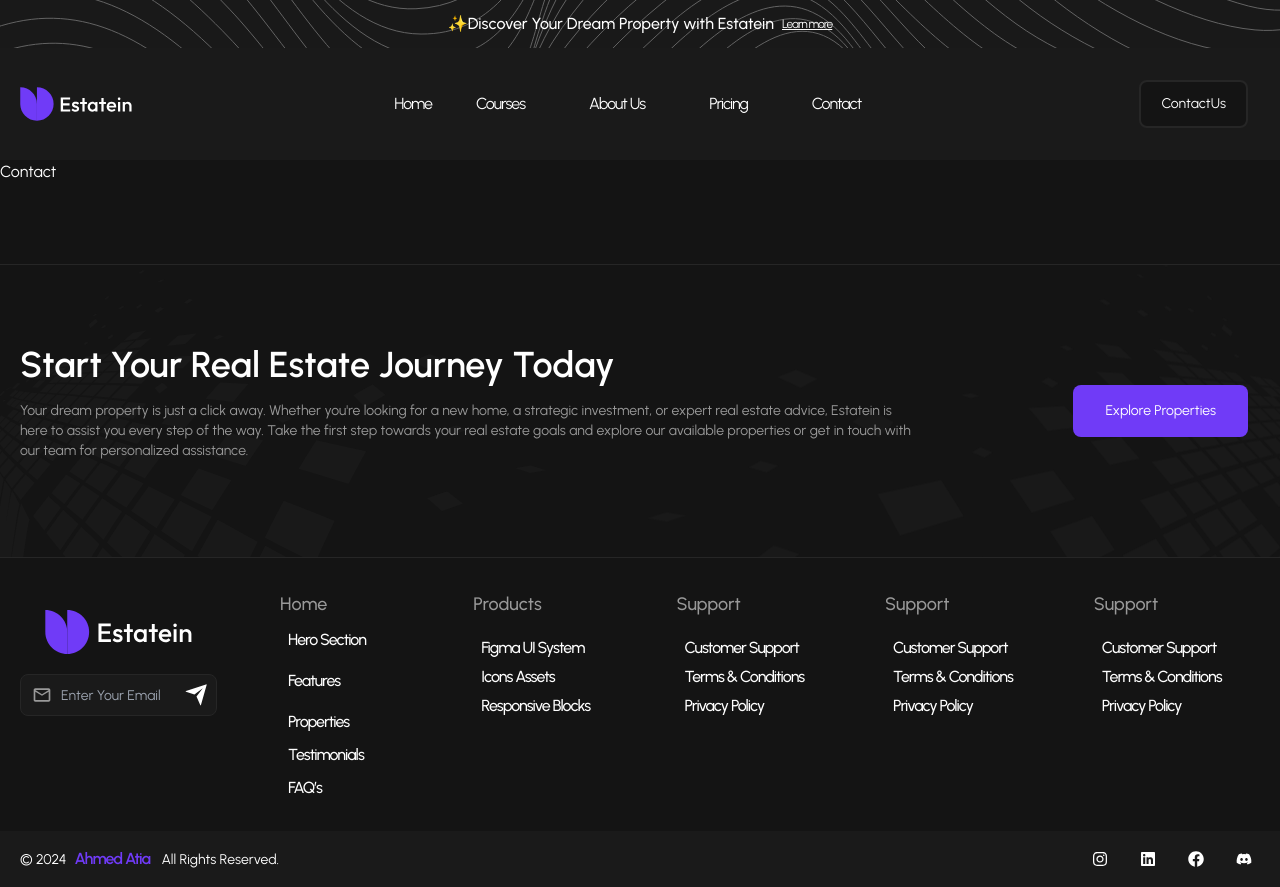
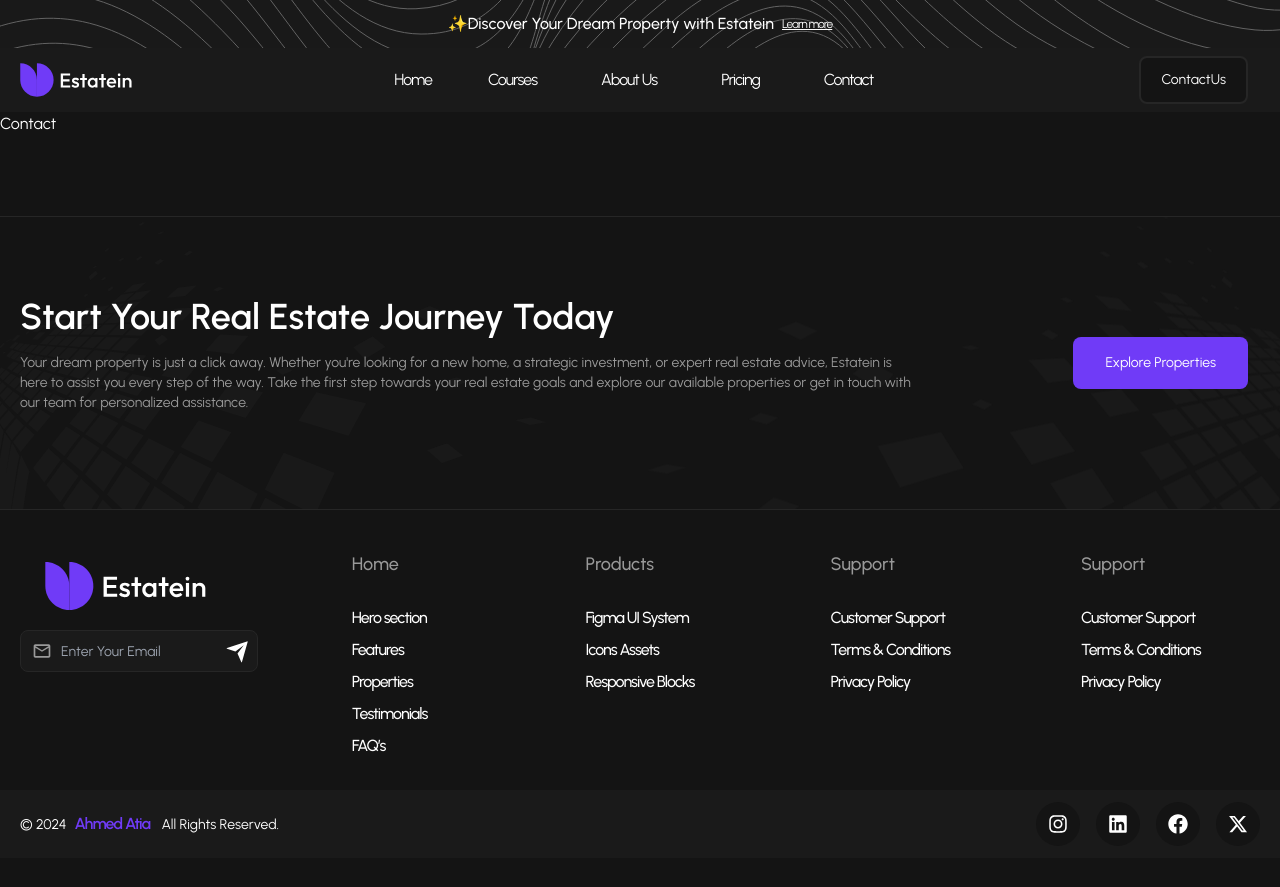
Before and after one commit to Ahmedatia99/Estatein, a React (Vite) app: page /contact in a window 1280 px wide. After the commit the page ends 858 px from the top, so only its background shows below. Built offline with nearby package versions, Linux system fonts and the light colour scheme.

Commit message:
arrange home

```diff
--- a/src/components/Home/atom/Header.jsx
+++ b/src/components/Home/atom/Header.jsx
@@ -1,8 +1,9 @@
 import React from "react";
 import { Button } from "../../atoms/Button/Button.tsx";
+import {Element} from "react-scroll"
 export default function Header() {
   return (
-    <div className="container mx-auto grid tablet:grid-cols-2 bg-senior gap-14 mobile:grid-cols-1 ">
+    <Element name="hero" className="container mx-auto grid tablet:grid-cols-2 bg-senior gap-14 mobile:grid-cols-1 ">
       <div className="taplet:py-20 mobile:py-0 tablet:order-1 mobile:order-2">
         <h2 className="lg:text-5xl mobile:text-3xl tablet:py-5 mobile:py-3 font-semibold text-white max-w-xl leading-normal ">
           Discover Your Dream Property with Estatein
@@ -63,6 +64,6 @@ export default function Header() {
           className="w-full tablet:rounded-none mobile:rounded-2xl mobile:flex tablet:hidden laptop:hidden "
         />
       </div>
-    </div>
+    </Element>
   );
 }
--- a/src/components/atoms/Footer.jsx
+++ b/src/components/atoms/Footer.jsx
@@ -4,15 +4,16 @@ import { RiSendPlaneFill } from "react-icons/ri";
 import { FaInstagram } from "react-icons/fa";
 import { FaLinkedin } from "react-icons/fa6";
 import { FaFacebook } from "react-icons/fa";
-import { FaDiscord } from "react-icons/fa";
+import { FaXTwitter } from "react-icons/fa6";
 import { Link as ScrollLink } from "react-scroll";
 import { Link as RouterLink } from "react-router-dom";
+// import { Element } from "react-scroll";
 
 export default function Footer() {
   return (
     <footer className="w-full ">
       <div className="px-5">
-        <div className="mx-auto container grid grid-cols-2 sm:grid-cols-4 lg:grid-cols-6 gap-3 gap-y-3 md:gap-3 mobile:gap-8 py-8 ">
+        <div className="mx-auto container grid grid-cols-2 sm:grid-cols-5 lg:grid-cols-5 gap-3 gap-y-3 md:gap-3 mobile:gap-8 py-8 ">
           <div className=" items-center">
             <RouterLink to="/" className="flex justify-center lg:justify-start">
               <img src="./images/Logo.svg" />
@@ -21,11 +22,14 @@ export default function Footer() {
             <form className="flex items-center justify-center max-w-lg mx-auto">
               <div className="relative w-full">
                 <div className="absolute inset-y-0 start-0 flex items-center ps-3 pointer-events">
-                  <MdOutlineEmail className="text-tasting" size={20} />
+                  <MdOutlineEmail
+                    className="text-tasting laptop:block tablet:hidden mobile:hidden"
+                    size={20}
+                  />
                 </div>
                 <input
                   placeholder="Enter Your Email"
-                  className=" laptop:placeholder:text-sm tablet:placeholder:text-xs mobile:placeholder:text-xs outline-none bg-junior border border-stroke text-tasting text-base rounded-lg  focus:border-blue-500 block w-full ps-10 p-2 "
+                  className=" laptop:placeholder:text-sm tablet:placeholder:text-xs mobile:placeholder:text-xs outline-none bg-junior border border-stroke text-tasting text-base rounded-lg  focus:border-blue-500 block w-full mobile:ps-2 laptop:ps-10 p-2 "
                   type="text"
                 />
                 <button
@@ -39,54 +43,56 @@ export default function Footer() {
           </div>
           {/*  */}
           <div className="lg:mx-auto text-left ">
-            <h4 className="text-lg text-tasting font-medium mb-3">Home</h4>
-            <ul className="text-sm flex flex-col gap-3">
-              <li className="mb-2 cursor-pointer">
+            <h4 className="text-lg text-tasting font-medium  tablet:mb-5 mobile:mb-0 p-2">
+              Home
+            </h4>
+            <ul className="text-sm  transition-all duration-500 flex flex-col gap-2">
+              <li className="cursor-pointer">
                 <ScrollLink
                   smooth={true}
                   duration={500}
                   to="hero"
-                  className="hover:text-purple font-medium p-2 "
+                  className="hover:text-purple font-medium p-2 tablet:text-sm mobile:text-xs laptop:text-base "
                 >
-                  Hero Section
+                  Hero section
                 </ScrollLink>
               </li>
-              <li className="mb-2 cursor-pointer">
+              <li className="cursor-pointer">
                 <ScrollLink
-                  name="feature"
+                  to="feature"
                   smooth={true}
                   duration={500}
-                  className="hover:text-purple font-medium p-2 cursor-pointer "
+                  className="hover:text-purple font-medium p-2 tablet:text-sm mobile:text-xs laptop:text-base cursor-pointer "
                 >
                   Features
                 </ScrollLink>
               </li>
               <li>
                 <ScrollLink
-                  name="feature"
+                  to="feature"
                   smooth={true}
                   duration={500}
-                  className="hover:text-purple font-medium p-2 cursor-pointer "
+                  className="hover:text-purple font-medium p-2 tablet:text-sm mobile:text-xs laptop:text-base cursor-pointer "
                 >
                   Properties
                 </ScrollLink>
               </li>
               <li>
                 <ScrollLink
-                  name="prop"
+                  to="prop"
                   smooth={true}
                   duration={500}
-                  className="hover:text-purple font-medium p-2 cursor-pointer "
+                  className="hover:text-purple font-medium p-2 tablet:text-sm mobile:text-xs laptop:text-base cursor-pointer "
                 >
                   Testimonials
                 </ScrollLink>
               </li>
               <li>
                 <ScrollLink
-                  name="questions"
+                  to="questions"
                   smooth={true}
                   duration={500}
-                  className="hover:text-purple font-medium p-2 cursor-pointer "
+                  className="hover:text-purple font-medium p-2 tablet:text-sm mobile:text-xs laptop:text-base cursor-pointer "
                 >
                   FAQ’s
                 </ScrollLink>
@@ -95,62 +101,47 @@ export default function Footer() {
           </div>
           {/* <!--End Col--> */}
           <div className="lg:mx-auto text-left ">
-            <h4 className="text-lg text-tasting font-medium mb-5">Products</h4>
+            <h4 className="laptop:text-lg tablet:text-base mobile:text-base text-tasting font-medium tablet:mb-5 mobile:mb-0 p-2">
+              Products
+            </h4>
             <ul className="text-sm  transition-all duration-500">
               <li className="mb-2 cursor-pointer">
-                <ScrollLink className=" hover:text-purple font-medium p-2">
+                <ScrollLink className=" hover:text-purple font-medium p-2 tablet:text-sm mobile:text-xs laptop:text-base">
                   Figma UI System
                 </ScrollLink>
               </li>
               <li className="mb-2 cursor-pointer">
-                <ScrollLink className="  hover:text-purple font-medium p-2">
+                <ScrollLink className="  hover:text-purple font-medium p-2 tablet:text-sm mobile:text-xs laptop:text-base">
                   Icons Assets
                 </ScrollLink>
               </li>
               <li>
-                <ScrollLink className="  hover:text-purple font-medium p-2">
+                <ScrollLink className="  hover:text-purple font-medium p-2 tablet:text-sm mobile:text-xs laptop:text-base">
                   Responsive Blocks
                 </ScrollLink>
               </li>
             </ul>
           </div>
           {/*  */}
+
+          {/* <!--End Col--> */}
           <div className="lg:mx-auto text-left ">
-            <h4 className="text-lg text-tasting font-medium mb-5">Support</h4>
+            <h4 className="laptop:text-lg tablet:text-base mobile:base text-tasting font-medium  tablet:mb-5 mobile:mb-0 p-2">
+              Support
+            </h4>
             <ul className="text-sm  transition-all duration-500">
               <li className="mb-2 cursor-pointer">
-                <ScrollLink className=" hover:text-purple font-medium p-2">
+                <ScrollLink className=" hover:text-purple font-medium p-2 tablet:text-sm mobile:text-xs laptop:text-base">
                   Customer Support
                 </ScrollLink>
               </li>
               <li className="mb-2 cursor-pointer">
-                <ScrollLink className="  hover:text-purple font-medium p-2">
+                <ScrollLink className="  hover:text-purple font-medium p-2 tablet:text-sm mobile:text-xs laptop:text-base ">
                   Terms & Conditions
                 </ScrollLink>
               </li>
               <li>
-                <ScrollLink className="  hover:text-purple font-medium p-2">
-                  Privacy Policy
-                </ScrollLink>
-              </li>
-            </ul>
-          </div>
-          {/* <!--End Col--> */}
-          <div className="lg:mx-auto text-left ">
-            <h4 className="text-lg text-tasting font-medium mb-5">Support</h4>
-            <ul className="text-sm  transition-all duration-500">
-              <li className="mb-2 cursor-pointer">
-                <ScrollLink className=" hover:text-purple font-medium p-2">
-                  Customer Support
-                </ScrollLink>
-              </li>
-              <li className="mb-2 cursor-pointer">
-                <ScrollLink className="  hover:text-purple font-medium p-2 ">
-                  Terms & Conditions
-                </ScrollLink>
-              </li>
-              <li>
-                <ScrollLink className="  hover:text-purple font-medium p-2">
+                <ScrollLink className="  hover:text-purple font-medium p-2 tablet:text-sm mobile:text-xs laptop:text-base">
                   Privacy Policy
                 </ScrollLink>
               </li>
@@ -158,20 +149,22 @@ export default function Footer() {
           </div>
           {/*  */}
           <div className="lg:mx-auto text-left ">
-            <h4 className="text-lg text-tasting font-medium mb-5">Support</h4>
+            <h4 className="laptop:text-lg tablet:text-base mobile:base text-tasting font-medium  tablet:mb-5 mobile:mb-0 p-2">
+              Support
+            </h4>
             <ul className="text-sm  transition-all duration-500">
               <li className="mb-2 cursor-pointer">
-                <ScrollLink className=" hover:text-purple font-medium p-2">
+                <ScrollLink className=" hover:text-purple font-medium p-2 tablet:text-sm mobile:text-xs laptop:text-base">
                   Customer Support
                 </ScrollLink>
               </li>
               <li className="mb-2 cursor-pointer">
-                <ScrollLink className="  hover:text-purple font-medium p-2">
+                <ScrollLink className="  hover:text-purple font-medium p-2 tablet:text-sm mobile:text-xs laptop:text-base">
                   Terms & Conditions
                 </ScrollLink>
               </li>
               <li>
-                <ScrollLink className="  hover:text-purple font-medium p-2">
+                <ScrollLink className="  hover:text-purple font-medium p-2 tablet:text-sm mobile:text-xs laptop:text-base">
                   Privacy Policy
                 </ScrollLink>
               </li>
@@ -179,8 +172,8 @@ export default function Footer() {
           </div>
         </div>
       </div>
-      <div className="py-3 bg-junior px-5">
-        <div className="flex items-center justify-center  flex-col lg:justify-between lg:flex-row">
+      <div className=" py-3 bg-junior px-5">
+        <div className="container mx-auto  flex items-center justify-center  flex-col lg:justify-between lg:flex-row">
           <span className="text-sm  ">
             © 2024
             <RouterLink
@@ -192,18 +185,45 @@ export default function Footer() {
             All Rights Reserved.
           </span>
           <div className="flex mt-4 space-x-4 sm:justify-center lg:mt-0 ">
-            <ScrollLink className="p-2">
-              <FaInstagram />
-            </ScrollLink>
-            <ScrollLink className="p-2">
-              <FaLinkedin />
-            </ScrollLink>
-            <ScrollLink className="p-2 ">
-              <FaFacebook />
-            </ScrollLink>
-            <ScrollLink className=" p-2">
-              <FaDiscord />
-            </ScrollLink>
+            <RouterLink
+              className="p-3 bg-senior rounded-full"
+              target="blank"
+              to="https://www.instagram.com/itsahmedatia/"
+            >
+              <FaInstagram
+                size={20}
+                className=" cursor-pointer hover:scale-125 hover:text-purple"
+              />
+            </RouterLink>
+            <RouterLink
+              className="p-3 bg-senior rounded-full"
+              target="blank"
+              to="https://www.linkedin.com/in/ahmed-atia-b60458206/"
+            >
+              <FaLinkedin
+                size={20}
+                className=" cursor-pointer hover:scale-125 hover:text-purple"
+              />
+            </RouterLink>
+            <RouterLink
+              className="p-3 bg-senior rounded-full"
+              target="blank"
+              to="https://web.facebook.com/ahmedatiaa74"
+            >
+              <FaFacebook
+                size={20}
+                className=" cursor-pointer hover:scale-125 hover:text-purple"
+              />
+            </RouterLink>
+            <RouterLink
+              className="p-3 bg-senior rounded-full"
+              to="https://x.com/ahmedatiaa99"
+            >
+              <FaXTwitter
+                size={20}
+                className=" cursor-pointer hover:scale-125 hover:text-purple"
+              />
+            </RouterLink>
           </div>
         </div>
       </div>
--- a/src/components/atoms/Navbar.jsx
+++ b/src/components/atoms/Navbar.jsx
@@ -24,7 +24,7 @@ export default function Navbar() {
               <img
                 src={"/images/Logo.svg"}
                 alt="studysphere"
-                className="w-16 h-10 laptop:w-28 tablet:w-20 laptop:h-28 tablet:h-20 mobile:w-16 mobile:h-16"
+                className="w-16 laptop:w-28 tablet:w-20 h-16 mobile:w-16 :"
               />
             </Link>
             <div className="flex justify-center items-center">
@@ -37,7 +37,7 @@ export default function Navbar() {
               </div>
               <div className="md:hidden tablet:order-2 ">
                 <button
-                  className="p-2 mobile:p-0 rounded outline-none focus:border-gray-400 focus:border"
+                  className="p-2 text-purple_secon rounded outline-none focus:border-purple focus:border"
                   onClick={() => setNavbar(!navbar)}
                 >
                   {navbar ? <IoMenu size={20} /> : <FiX size={20} />}
@@ -57,8 +57,8 @@ export default function Navbar() {
                   onClick={() => handleClick("home")}
                   className={classNames(
                     activeLink === "home"
-                      ? "drop-shadow-lg bg-senior border-2 border-stroke py-4 px-6  laptop:p-3 tablet:p-2 mobile:p-0 flex items-center justify-center"
-                      : "py-4 px-6  mobile:p-0"
+                      ? "drop-shadow-lg bg-senior  border-2 border-stroke py-4 px-6 laptop:p-3 tablet:p-2 mobile:px-3 mobile:py-2 flex transition-all items-center justify-center"
+                      : "py-4 px-6 mobile:px-3 mobile:py-2"
                   )}
                   to={"/"}
                 >
@@ -70,8 +70,8 @@ export default function Navbar() {
                   onClick={() => handleClick("courses")}
                   className={classNames(
                     activeLink === "courses"
-                      ? "drop-shadow-lg bg-senior  border-2 border-stroke py-4 px-6  laptop:p-3 tablet:p-2 mobile:p-0"
-                      : "lg:p-3 xl:p-5  mobile:p-0"
+                      ? "drop-shadow-lg bg-senior  border-2 border-stroke py-4 px-6 laptop:p-3 tablet:p-2 mobile:px-3 mobile:py-2 flex transition-all items-center justify-center"
+                      : "lg:p-3 xl:p-5  mobile:px-3 mobile:py-2"
                   )}
                   to={"/courses"}
                 >
@@ -83,8 +83,8 @@ export default function Navbar() {
                   onClick={() => handleClick("about")}
                   className={classNames(
                     activeLink === "about"
-                      ? "drop-shadow-lg bg-senior  border-2 border-stroke py-4 px-6 laptop:p-3 tablet:p-2 mobile:p-0 flex items-center justify-center"
-                      : "lg:p-3 xl:p-5  mobile:p-0"
+                      ? "drop-shadow-lg bg-senior  border-2 border-stroke py-4 px-6 laptop:p-3 tablet:p-2 mobile:px-3 mobile:py-2 flex transition-all items-center justify-center"
+                      : "lg:p-3 xl:p-5  mobile:px-3 mobile:py-2"
                   )}
                   to={"/about"}
                 >
@@ -97,8 +97,8 @@ export default function Navbar() {
                   onClick={() => handleClick("pricing")}
                   className={classNames(
                     activeLink === "pricing"
-                      ? "drop-shadow-lg bg-senior  border-2 border-stroke py-4 px-6   laptop:p-3 tablet:p-2 mobile:p-0 flex items-center justify-center"
-                      : "lg:p-3 xl:p-5  mobile:p-0"
+                      ? "drop-shadow-lg bg-senior  border-2 border-stroke py-4 px-6   laptop:p-3 tablet:p-2 mobile:px-3 mobile:py-2 flex transition-all items-center justify-center"
+                      : "lg:p-3 xl:p-5  mobile:px-3 mobile:py-2"
                   )}
                 >
                   Pricing
@@ -110,8 +110,8 @@ export default function Navbar() {
                   onClick={() => handleClick("contact")}
                   className={classNames(
                     activeLink === "contact"
-                      ? "drop-shadow-lg bg-senior  border-2 border-stroke py-4 px-6   laptop:p-3 tablet:p-2 mobile:p-0 flex items-center justify-center"
-                      : "lg:p-3 xl:p-5  mobile:p-0"
+                      ? "drop-shadow-lg bg-senior  border-2 border-stroke py-4 px-6   laptop:p-3 tablet:p-2 mobile:px-3 mobile:py-2 transition-all flex items-center justify-center"
+                      : "lg:p-3 xl:p-5  mobile:px-3 mobile:py-2"
                   )}
                 >
                   Contact
```
Also changed, not shown: src/components/Home/atom/Featureprop.jsx (+5 -2 lines).
